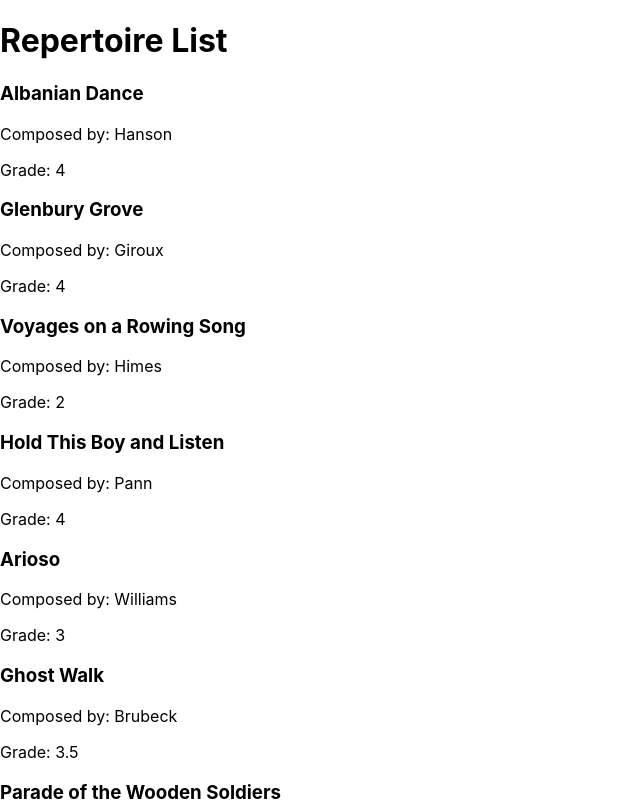
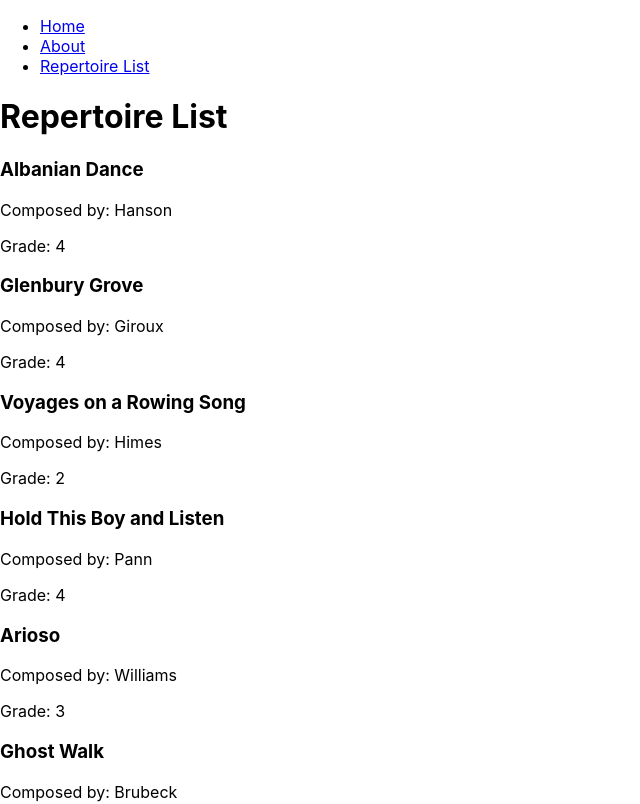
Before and after one commit to MrAMB312/my-app-2, a React (Create React App) app: page /repertoire-list in a window 1280 px wide. Shown: the top 804 px of the page, without its empty margins (0-640 px from the left). Built offline with nearby package versions, Linux system fonts and the light colour scheme; data requests are answered from the project's data file.

Commit message:
adding NavBar component back to RepertoireList.js

```diff
--- a/src/components/RepertoireList.js
+++ b/src/components/RepertoireList.js
@@ -1,5 +1,6 @@
 import RepertoireCard from "./RepertoireCard";
 import NewRepertoireForm from "./NewRepertoireForm";
+import NavBar from "./NavBar.js";
 import { useState, useEffect } from "react";
 
 function RepertoireList() {
@@ -14,6 +15,7 @@ function RepertoireList() {
 
     return (
         <div>
+            <NavBar />
             <h1>Repertoire List</h1>
             {repertoire.map((rep, index) => (
                 <RepertoireCard key={index} rep={rep} />
```
